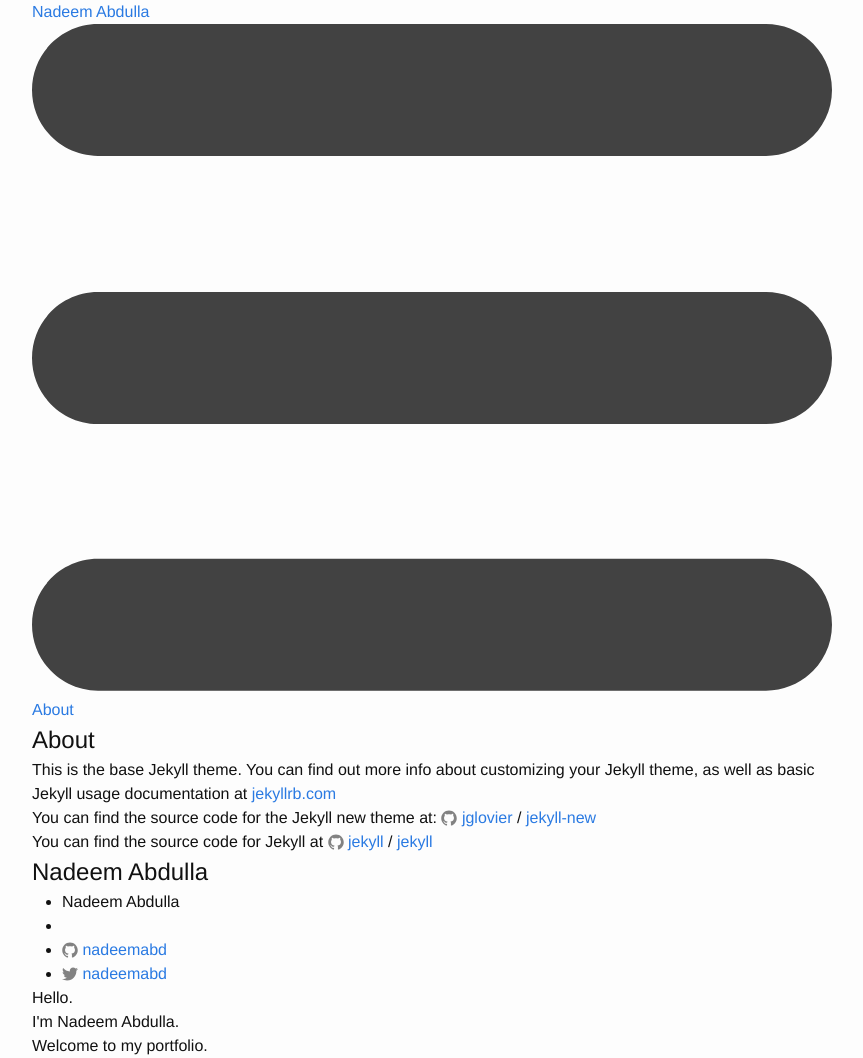
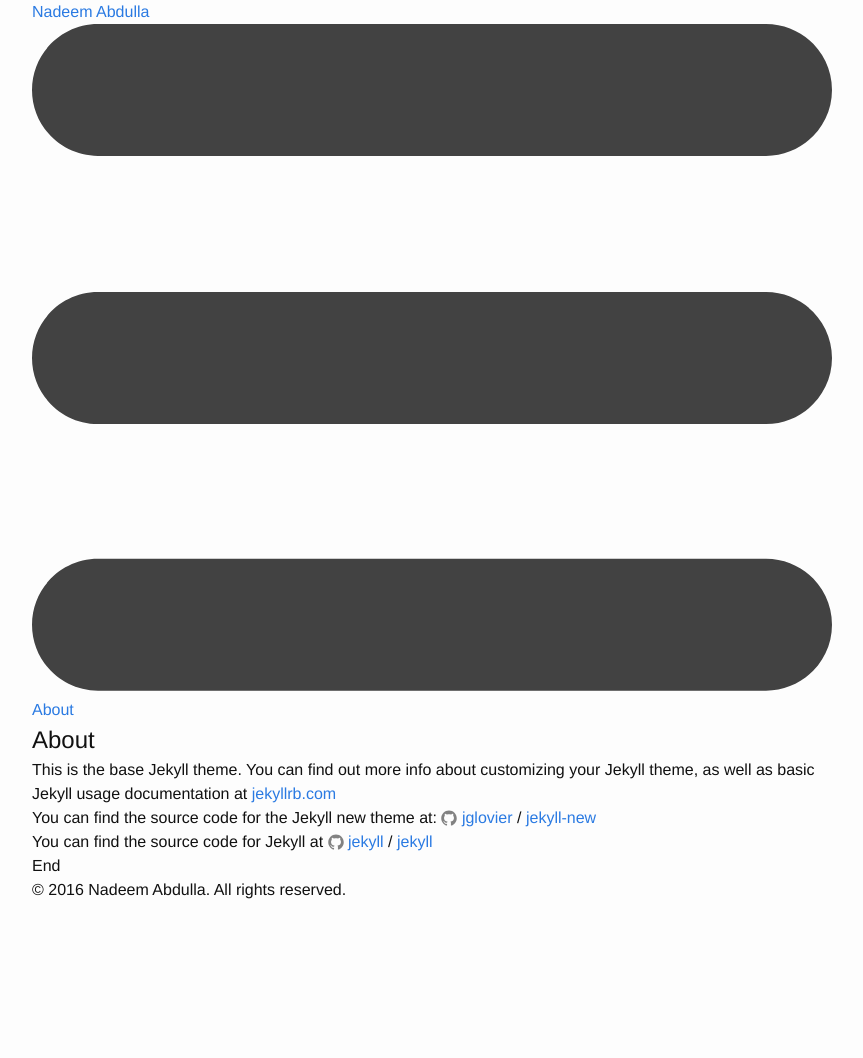
Before and after one commit to nadeemabd/nadeemabd.github.io, a Jekyll site: the page built from about.md, in a window 1280 px wide. Shown: the whole page, without its empty margins (208-1071 px from the left). Built offline with Jekyll 4.4.1, drawn with Linux system fonts in a browser that asks for light colours; after the commit the page ends 902 px from its top, so only the background shows below that.

Commit message:
HTML changes to footer template

```diff
--- a/_includes/footer.html
+++ b/_includes/footer.html
@@ -1,38 +1,43 @@
 <footer class="site-footer">
 
-  <div class="wrapper">
+    <!--<h2 class="footer-heading">{{ site.title }}</h2>-->
 
-    <h2 class="footer-heading">{{ site.title }}</h2>
+    <!--<div class="footer-col-wrapper">-->
+      <!--<div class="footer-col footer-col-1">-->
+        <!--<ul class="contact-list">-->
+          <!--<li>{{ site.title }}</li>-->
+          <!--<li><a href="mailto:{{ site.email }}">{{ site.email }}</a></li>-->
+        <!--</ul>-->
+      <!--</div>-->
 
-    <div class="footer-col-wrapper">
-      <div class="footer-col footer-col-1">
-        <ul class="contact-list">
-          <li>{{ site.title }}</li>
-          <li><a href="mailto:{{ site.email }}">{{ site.email }}</a></li>
-        </ul>
-      </div>
+      <!--<div class="footer-col footer-col-2">-->
+        <!--<ul class="social-media-list">-->
+          <!--{% if site.github_username %}-->
+          <!--<li>-->
+            <!--{% include icon-github.html username=site.github_username %}-->
+          <!--</li>-->
+          <!--{% endif %}-->
 
-      <div class="footer-col footer-col-2">
-        <ul class="social-media-list">
-          {% if site.github_username %}
-          <li>
-            {% include icon-github.html username=site.github_username %}
-          </li>
-          {% endif %}
+          <!--{% if site.twitter_username %}-->
+          <!--<li>-->
+            <!--{% include icon-twitter.html username=site.twitter_username %}-->
+          <!--</li>-->
+          <!--{% endif %}-->
+        <!--</ul>-->
+      <!--</div>-->
 
-          {% if site.twitter_username %}
-          <li>
-            {% include icon-twitter.html username=site.twitter_username %}
-          </li>
-          {% endif %}
-        </ul>
-      </div>
-
-      <div class="footer-col footer-col-3">
-        <p>{{ site.description }}</p>
-      </div>
+      <!--<div class="footer-col footer-col-3">-->
+        <!--<p>{{ site.description }}</p>-->
+      <!--</div>-->
+    <!--</div>-->
+  <div class="separator">
+    <div class="horizontal-sep">
+      <div class="vertical-sep"></div>
     </div>
-
+  </div>
+  <h4 class="site-end">End</h4>
+  <div class="copy">
+    © 2016 Nadeem Abdulla. All rights reserved.
   </div>
 
 </footer>
```
